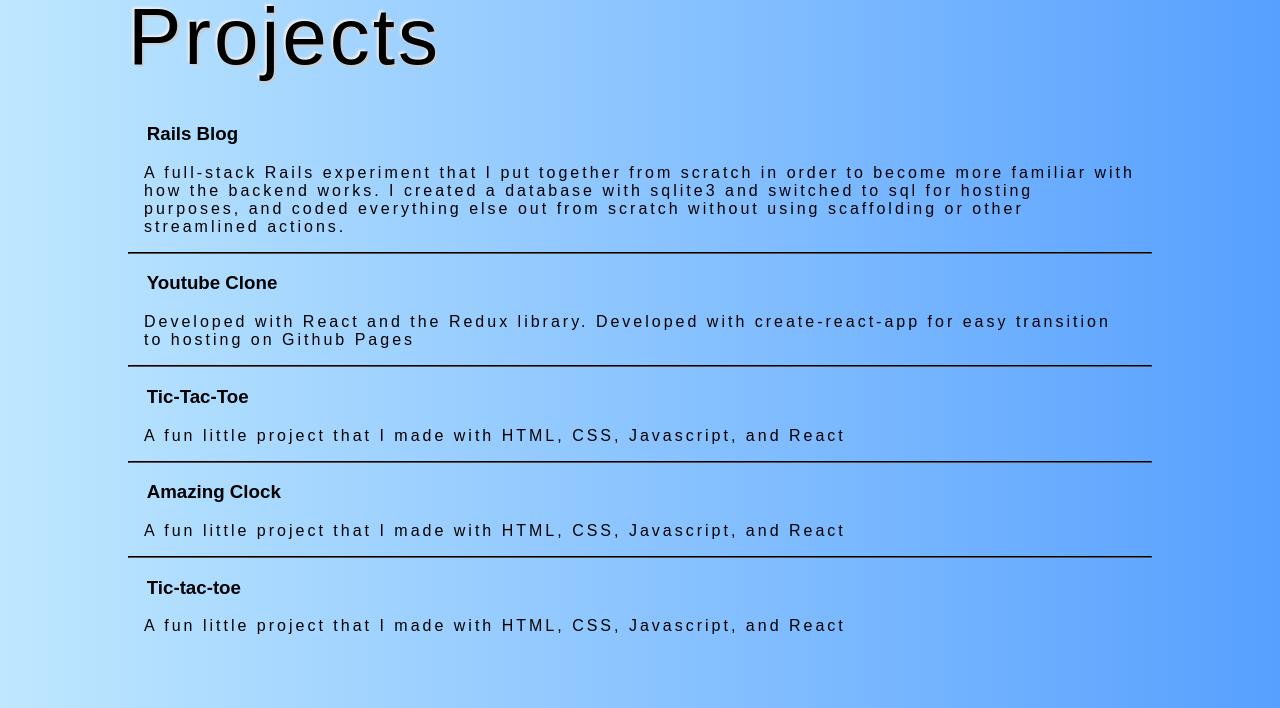
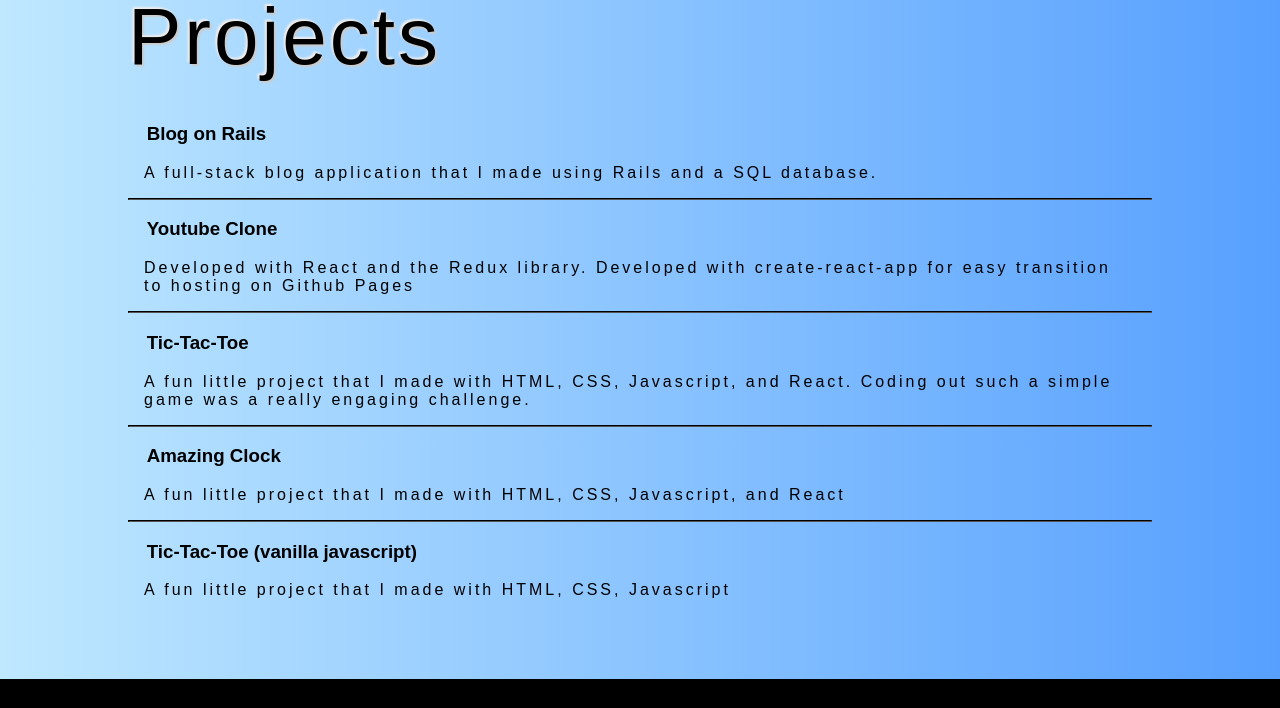
Before and after one commit to krbrennan/portfolio, a website: page index.html in a window 1280 px wide. Shown: the part 1590-2298 px from the top of the page. Drawn offline with Linux system fonts and the light colour scheme; some packages are replaced by stand-ins of ours; a script that the page names is missing.

Commit message:
Formatted projects section

```diff
--- a/index.html
+++ b/index.html
@@ -53,8 +53,8 @@
           <ul class='project-ul'>
             <li class='project-li'>
               <a class='project-pic' target="_blank" href="https://lit-river-95308.herokuapp.com/">
-                <h3 class=project-title>Rails Blog</h3>
-                <p class='text-center'>A full-stack Rails experiment that I put together from scratch in order to become more familiar with how the backend works. I created a database with sqlite3 and switched to sql for hosting purposes, and coded everything else out from scratch without using scaffolding or other streamlined actions.</p>
+                <h3 class=project-title>Blog on Rails</h3>
+                <p class='text-center'>A full-stack blog application that I made using Rails and a SQL database.</p>
               </a>
             </li>
             <hr>
@@ -68,7 +68,7 @@
             <li class='project-li'>
               <a class='project-pic' target="_blank" href="https://krbrennan.github.io/react_tic_tac_toe/">
                 <h3 class=project-title>Tic-Tac-Toe</h3>
-                  <p class='text-center'>A fun little project that I made with HTML, CSS, Javascript, and React</p>
+                  <p class='text-center'>A fun little project that I made with HTML, CSS, Javascript, and React. Coding out such a simple game was a really engaging challenge.</p>
               </a>
             </li>
             <hr>
@@ -81,8 +81,8 @@
             <hr>
             <li class='project-li'>
               <a class='project-pic' target="_blank" href="https://krbrennan.github.io/tic_tac_toe/">
-                <h3 class=project-title>Tic-tac-toe</h3>
-                  <p class='text-center'>A fun little project that I made with HTML, CSS, Javascript, and React</p>
+                <h3 class=project-title>Tic-Tac-Toe (vanilla javascript)</h3>
+                  <p class='text-center'>A fun little project that I made with HTML, CSS, Javascript</p>
               </a>
             </li>
           </ul>
--- a/style.css
+++ b/style.css
@@ -233,6 +233,10 @@
   list-style: none;
   color: black;
 }
+.project-title:hover {
+  color: blue;
+  cursor: pointer;
+}
 
 hr {
   border-color: black;
```
